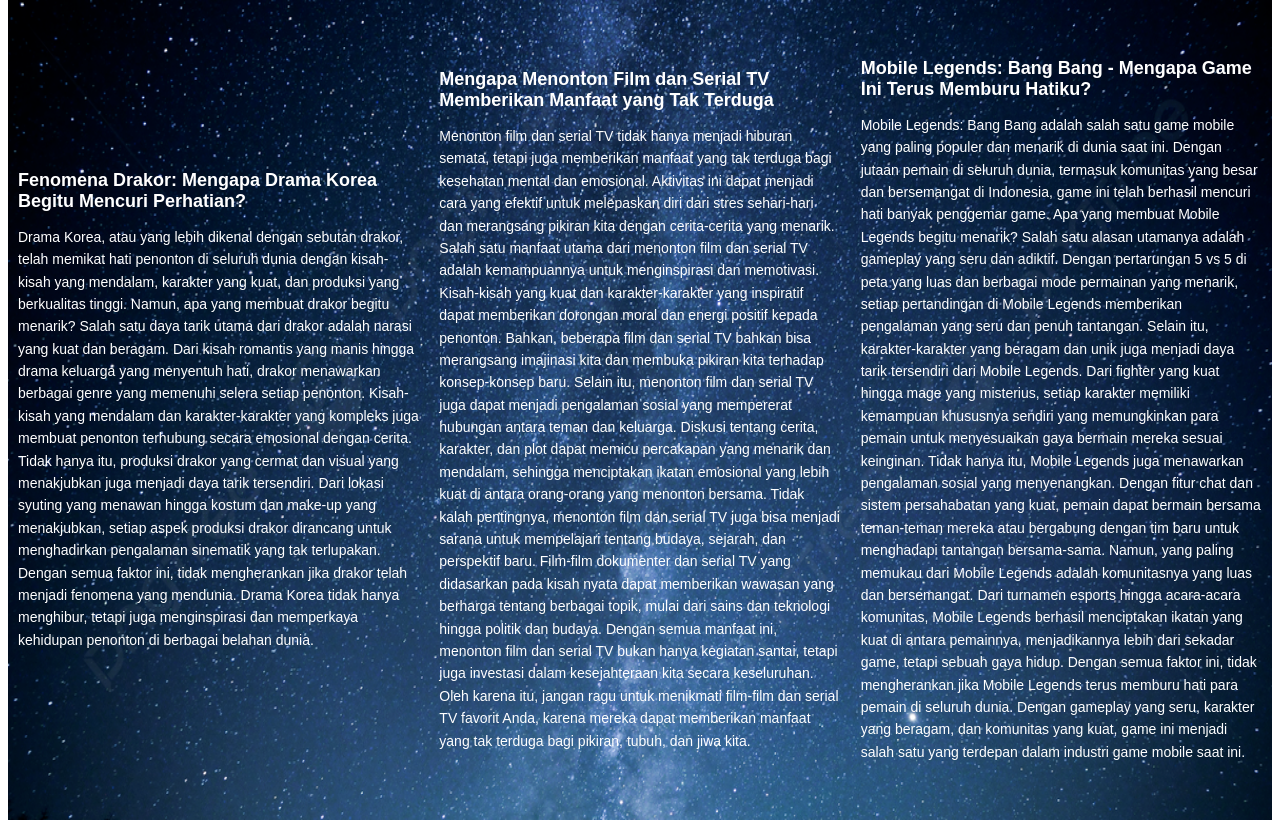
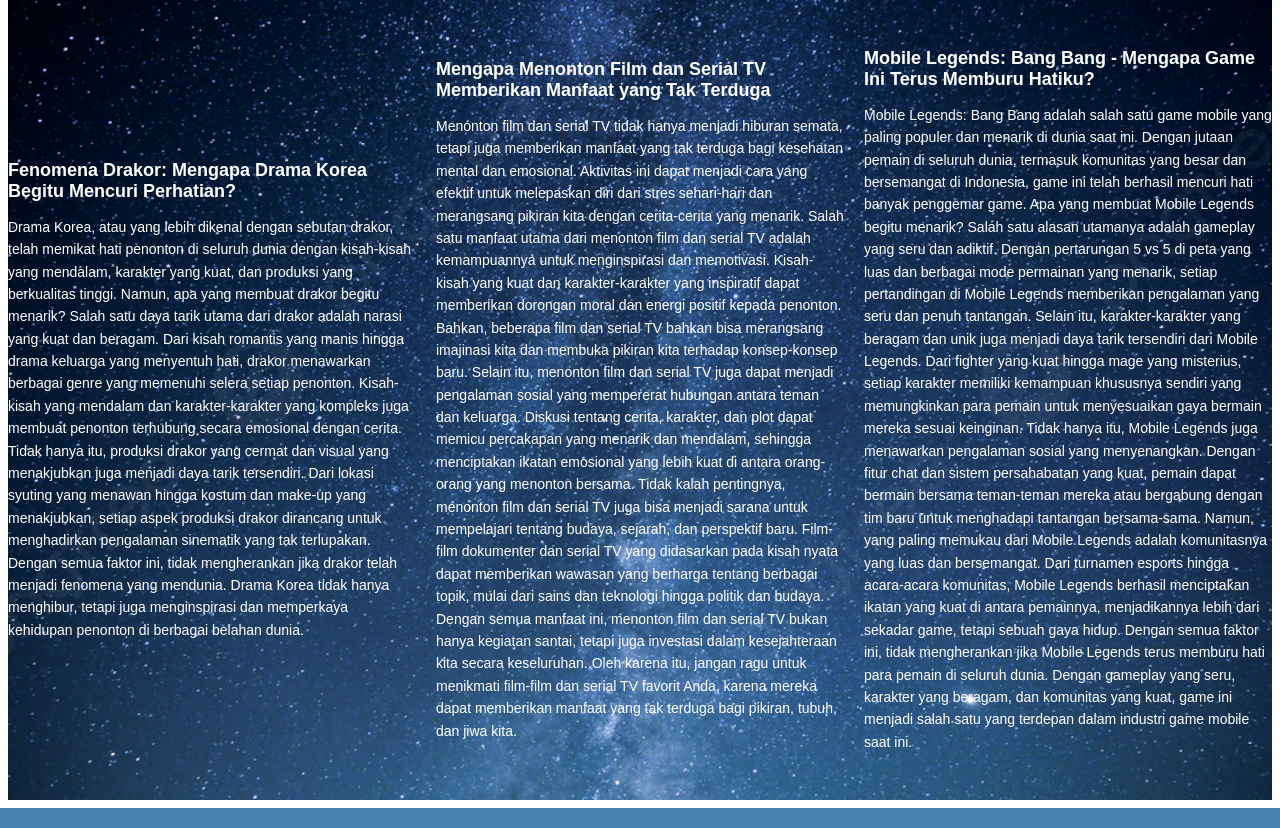
Before and after one commit to fiona0888/TIK2032-Project, a PHP site: page /blog.html in a window 1280 px wide. Shown: the part 72-900 px from the top of the page. Run offline with PHP 8.4, Linux system fonts and the light colour scheme.

Commit message:
Update menu.css

```diff
--- a/menu.css
+++ b/menu.css
@@ -47,10 +47,10 @@
 
 main {
     background-image: url('background.jpg');
-   background-size: 100% 100%;
+    background-size: cover; /* Atur ukuran gambar agar menutupi seluruh area main */
     background-position: center;
     background-repeat: no-repeat; /* Mencegah gambar diulang */
-    height: 100vh;
+    height: 100vh; /* Mengatur tinggi elemen main agar sama dengan tinggi layar */
     display: flex;
     justify-content: center;
     align-items: center;
@@ -72,7 +72,7 @@
     display: grid;
     grid-template-columns: repeat(auto-fit, minmax(300px, 1fr)); /* Membuat grid layout responsif */
     gap: 20px; /* Menambahkan jarak antar elemen */
-    padding: 10px;
+    padding: 0; /* Menghapus padding untuk memastikan konten memenuhi lebar elemen */
 }
 
 .blog-content article {
@@ -97,6 +97,7 @@
     text-align: center; /* Mengatur teks menjadi rata tengah */
     max-width: 600px; /* Mengatur lebar maksimum konten */
     margin: 0 auto; /* Mengatur konten agar berada di tengah halaman */
+    height: 100vh; /* Mengatur tinggi elemen agar sama dengan tinggi layar */
 }
 
 .contact-content p {
```
